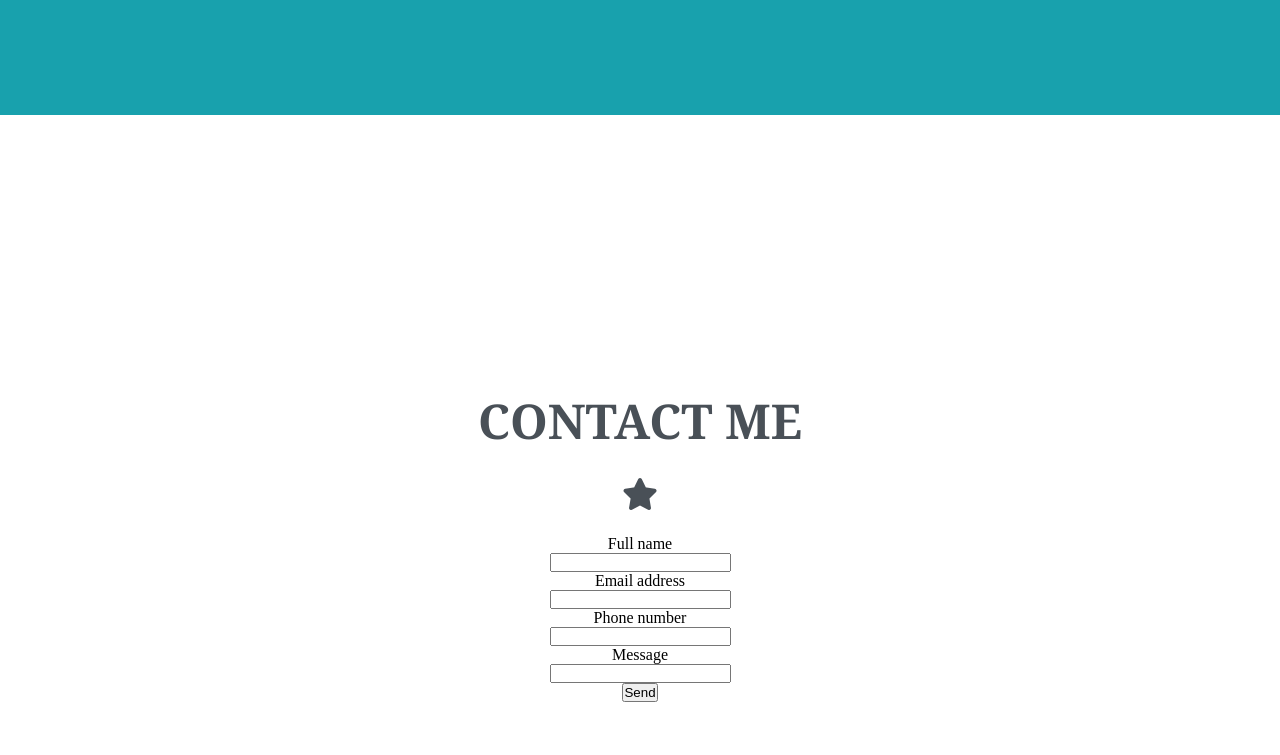
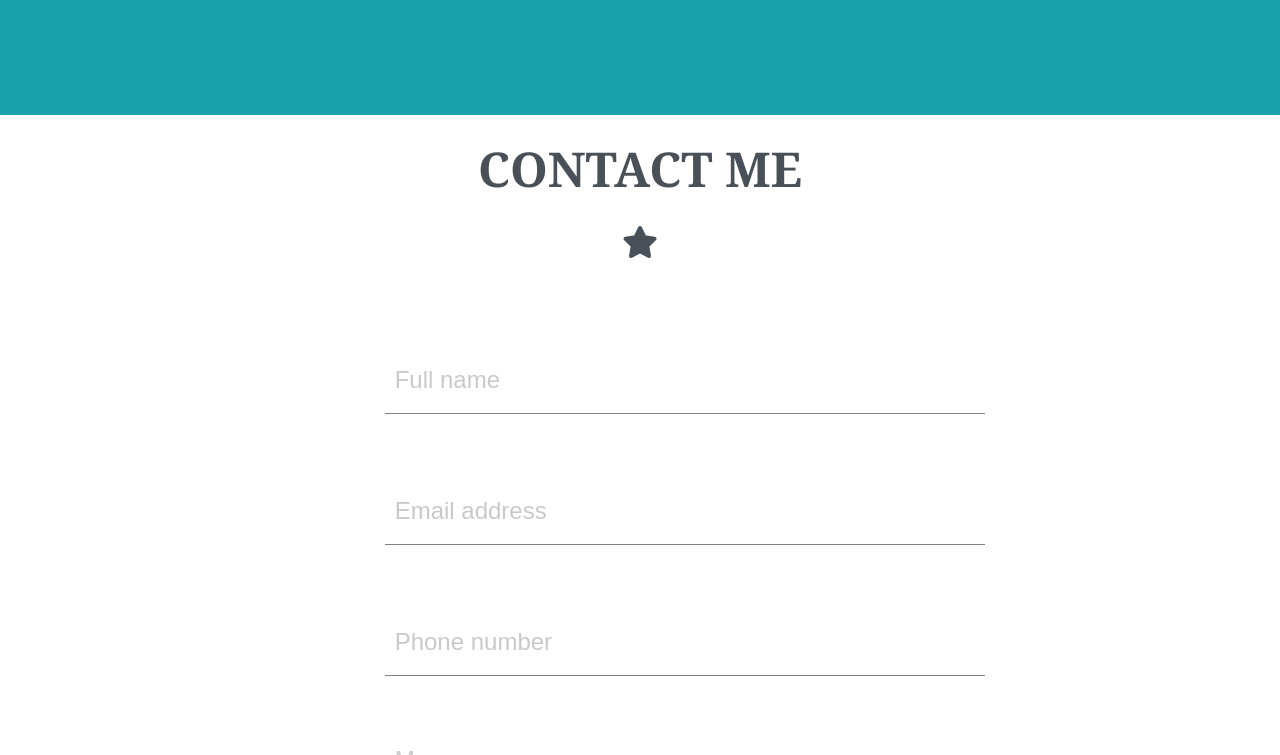
Before and after one commit to umudovu/CSS-Position, a plain HTML site: page index.html in a window 1280 px wide. Shown: the part 2045-2800 px from the top of the page. Drawn offline with Linux system fonts and the light colour scheme; a web font is replaced by a local one.

Commit message:
feat: form

```diff
--- a/css/style.css
+++ b/css/style.css
@@ -2,6 +2,7 @@
     margin: 0;
     padding: 0;
     box-sizing: border-box;
+    transition: 300ms;
 }
 
 .navbar{
@@ -14,6 +15,11 @@
     justify-content:space-between ;
     position: fixed;
     top: 0;
+    z-index: 2;
+}
+
+.navbar a:hover{
+    color: #1abc9c;
 }
 .first{
     width: 50%;
@@ -68,6 +74,7 @@
     width: 16em;
     margin-top: 150px;
 }
+
 
 .start h1{
     font-size: 4em;
@@ -132,6 +139,11 @@
     border-radius: 10px;
 }
 
+.porfolio-content img:hover{
+    cursor: pointer;
+    opacity: 0.8;
+    transform: scale(1.1);
+}
 
 .about{
     margin: 30px auto;
@@ -143,6 +155,7 @@
     justify-items: center;
     align-items: center;
     background-color:rgb(24, 161, 173);
+    margin-bottom: 30px;
 }
 
 .about .a-head{
@@ -182,7 +195,7 @@
     margin-right: 30px;
 }
 .contact{
-    margin: 30px auto;
+    margin: 60px auto;
     width: 95%;
     height: 800px;
     display: flex;
@@ -193,22 +206,79 @@
 }
 
 .contact form{
+    width: 60%;
+    height: auto;
     display: flex;
     flex-direction: column;
     justify-content: center;
     justify-items: center;
     align-items: center;
 }
-.contact .form .form-text .label{
+.contact form .label-box{
+    width: 70%;
+    height: auto;
+    height: auto;
+    display: flex;
+    flex-direction: column;
+    position: relative;
+    margin-top: 20px;
+}
+
+.label{
+    font-family:sans-serif;
+    font-size: 1.5em;
+    opacity: 0.7;
+    position: absolute;
+    bottom: 20px;
+    left: 10px;
 
 }
-.contact .form .form-text{
+.label-box .form-text{
+    width: 600px;
+    border: none;
+    border-bottom: 1px solid #495057;
+    padding: .5em 0.3em;
+    margin-top: 50px;
+    font-size: 1.5em;
+    opacity: 0.7;
+    line-height: 1.5em;
+}
+
+.m-label{
+    font-family:sans-serif;
+    font-size: 1.5em;
+    opacity: 0.7;
+    position: absolute;
+    top: 50px;
+    left: 10px;
+}
+.f-message{
+    width: 600px;
+    border: none;
+    border-bottom: 1px solid #495057;
+    padding: 2.5em 0;
+    font-size: 1.5em;
+    opacity: 0.7;
+    margin-top: 50px;
 
 }
+.send-box{
+    width: 70%;
+    height: auto;
+}
+ .button{
+    width: 110px;
+    height: 70px;
+    margin-top: 50px;
+    border: none;
+    border-radius: 10px;
+    background-color: #1abc9c;
+    opacity: 0.8;
+    color: aliceblue;
+    font-size: 1.3em;
+    transition: 300ms;
+}
 
-.contact .form .f-message{
-
+.button:hover{
+    opacity: 1;
 }
-.contact .form .button{
-
-}
--- a/index.html
+++ b/index.html
@@ -94,19 +94,33 @@
         </div>
 
             <form action="" method="post">
+
+                <div class="label-box">
                     <label for="fullname" class="label">Full name</label>
                     <input type="text" class="form-text" name="fullname" id="fullname">
+                </div>
 
+                <div class="label-box">
                     <label for="email" class="label">Email address</address></label>
                     <input type="email" class="form-text" name="email" id="email">
+                </div>
 
-                <label for="fullname" class="label">Phone number</label>
-                <input type="number" class="form-text" name="number" id="number">
+                <div class="label-box">
+                    <label for="tel" class="label">Phone number</label>
+                    <input type="tel" class="form-text" name="tel" id="tel">
+                </div>
 
-                <label for="message" class="label">Message</label>
+                <div class="label-box">
+                    <label for="message" class="m-label">Message</label>
                     <input type="text" class="f-message" name="message" id="message">
+                </div>
 
+                <div class="send-box">
                     <button type="submit" class="button">Send</button>
+                </div>
+
+
+
             </form>
 
     </div>
```
Also changed, not shown: img/screen.png. Lines whose indentation alone changed are shown as unchanged.
